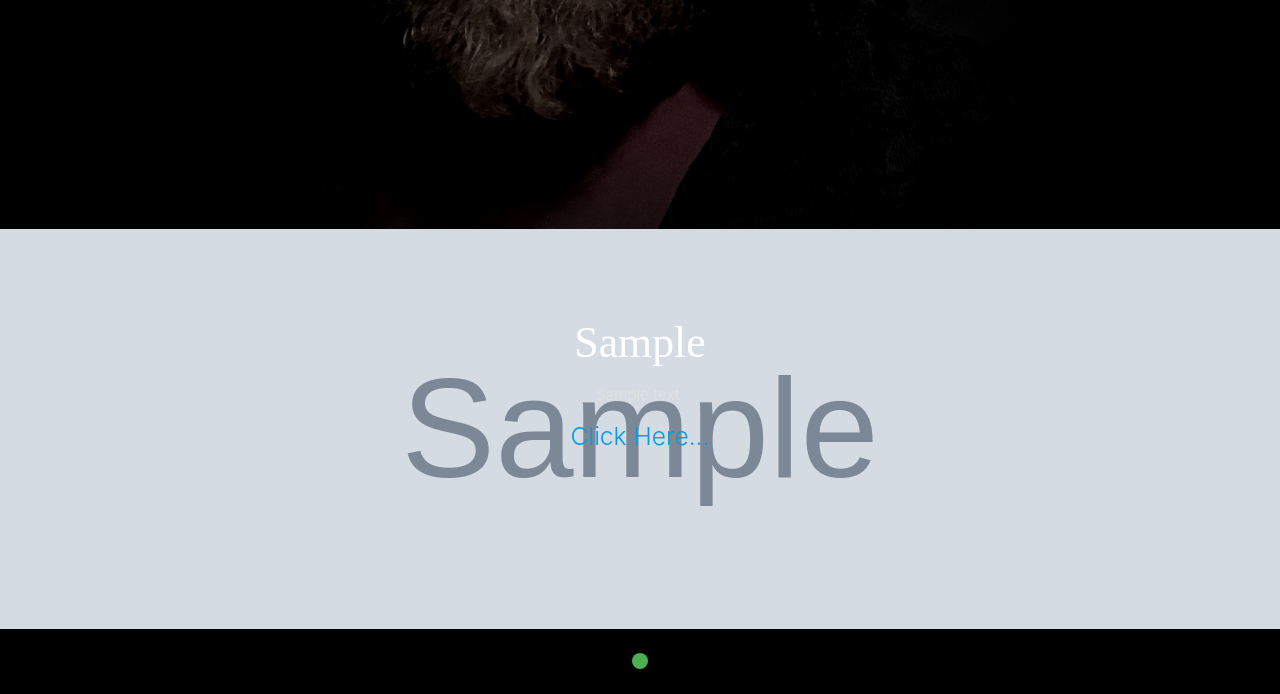
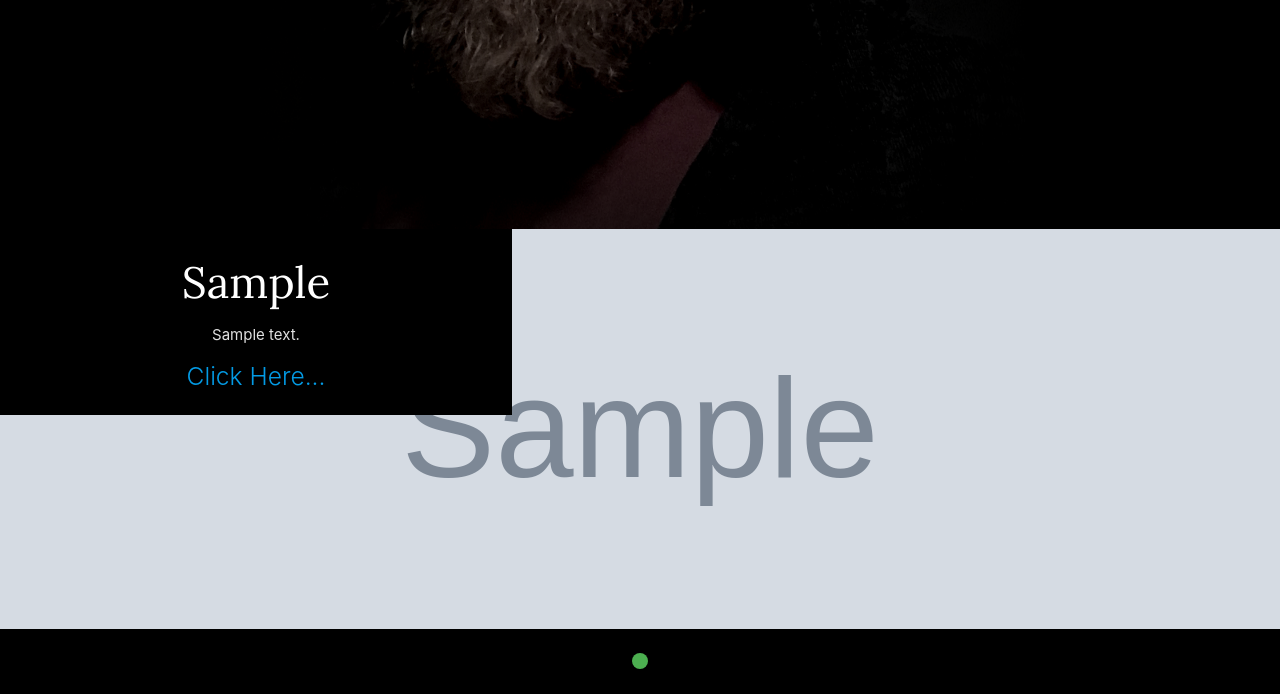
Before and after one commit to AaronTheDesigner/Jay_Blog, a Django app: page / in a window 1280 px wide. Shown: the part 2240-2934 px from the top of the page. Run offline with Django 3.2, Linux system fonts and the light colour scheme; tables that the repository leaves empty hold one stand-in row (values such as "Sample post"); grey boxes marked "Sample" are stand-in pictures; some libraries are stand-ins or nearby versions; some web fonts are replaced.

Commit message:
event change

```diff
--- a/articles/models.py
+++ b/articles/models.py
@@ -45,7 +45,7 @@ class Short(models.Model):
 class Event(models.Model):
     event = models.CharField(max_length=50)
     event_picture = models.ImageField()
-    description = models.TextField()
+    description = models.TextField(max_length=150)
     link = models.URLField()
 
 class Feature(models.Model):
--- a/articles/static/articles/main.css
+++ b/articles/static/articles/main.css
@@ -4,7 +4,7 @@ body, html {
 
 @font-face {
   font-family: 'lora';
-  src: url("/assets/Lora-Regular.ttf");
+  src: url("Lora-Regular.ttf");
   font-style: normal;
   font-weight: 100;
 }
@@ -47,3 +47,12 @@ header {
 .tabs .tab a:focus.active {
   background: transparent;
 }
+
+.slider .slides li .caption {
+  background-color: black;
+  padding-bottom: 1rem;
+  position: absolute;
+  top: 0%;
+  left: 0%;
+  width: 40%;
+}
--- a/articles/templates/articles/article_detail.html
+++ b/articles/templates/articles/article_detail.html
@@ -3,6 +3,7 @@
 {% block content %}
 <div id="bl-back">
     <div class="container" id="bl-back">
+        <br>
         <div class="row">
             <div class="col s12 m12 l12">
                 <div class="card black-text">
@@ -25,6 +26,7 @@
                 </div>
             </div>
         </div>
+        <br>
     </div>
 </div>
 {% endblock content %}
```
Also changed, not shown: books_march/settings.py (+4 -3 lines), articles/static/articles/Lora-Regular.ttf (added), articles/static/articles/Lora/Lora-Bold.ttf (added), articles/static/articles/Lora/Lora-BoldItalic.ttf (added), articles/static/articles/Lora/Lora-Italic.ttf (added).
